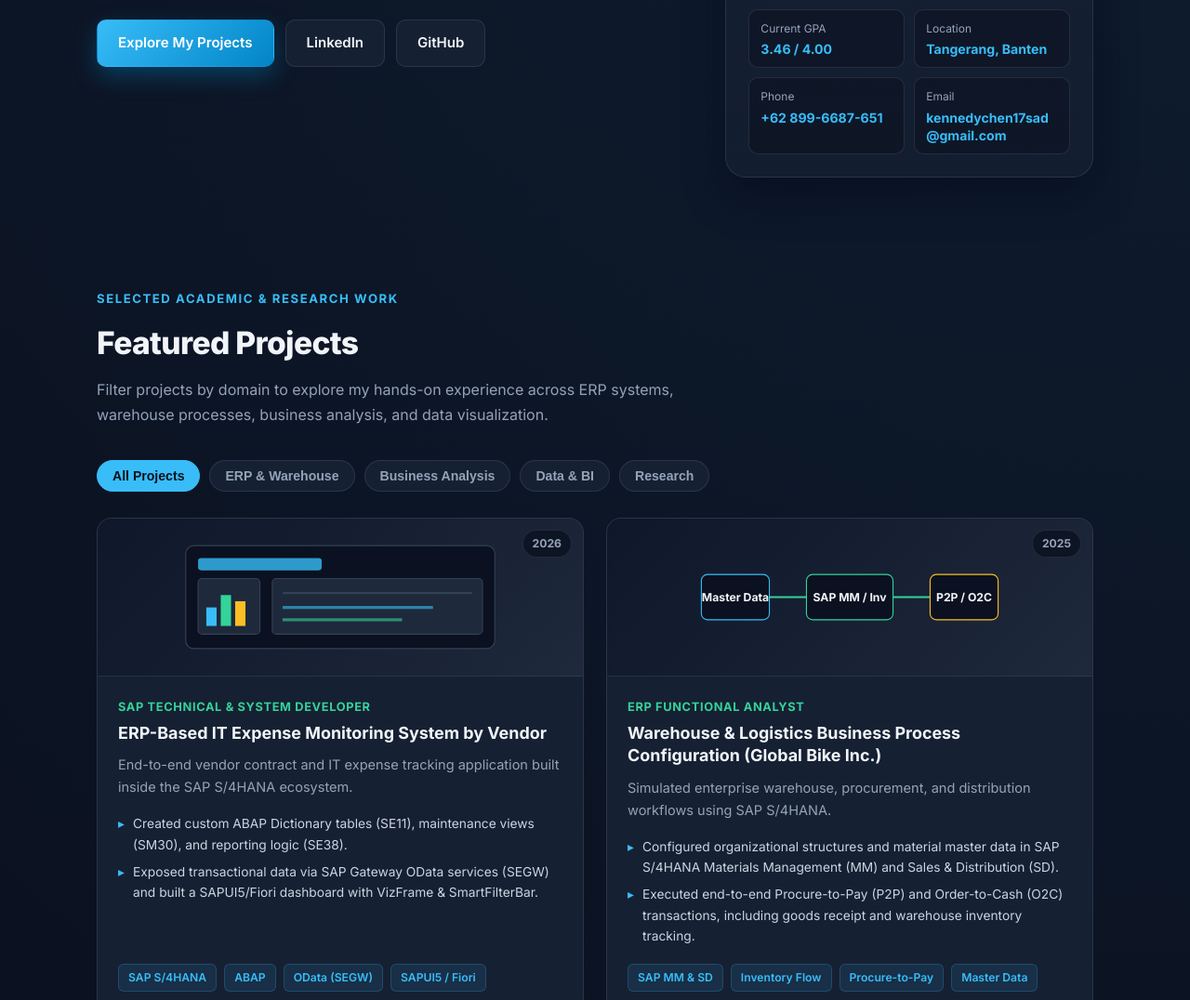
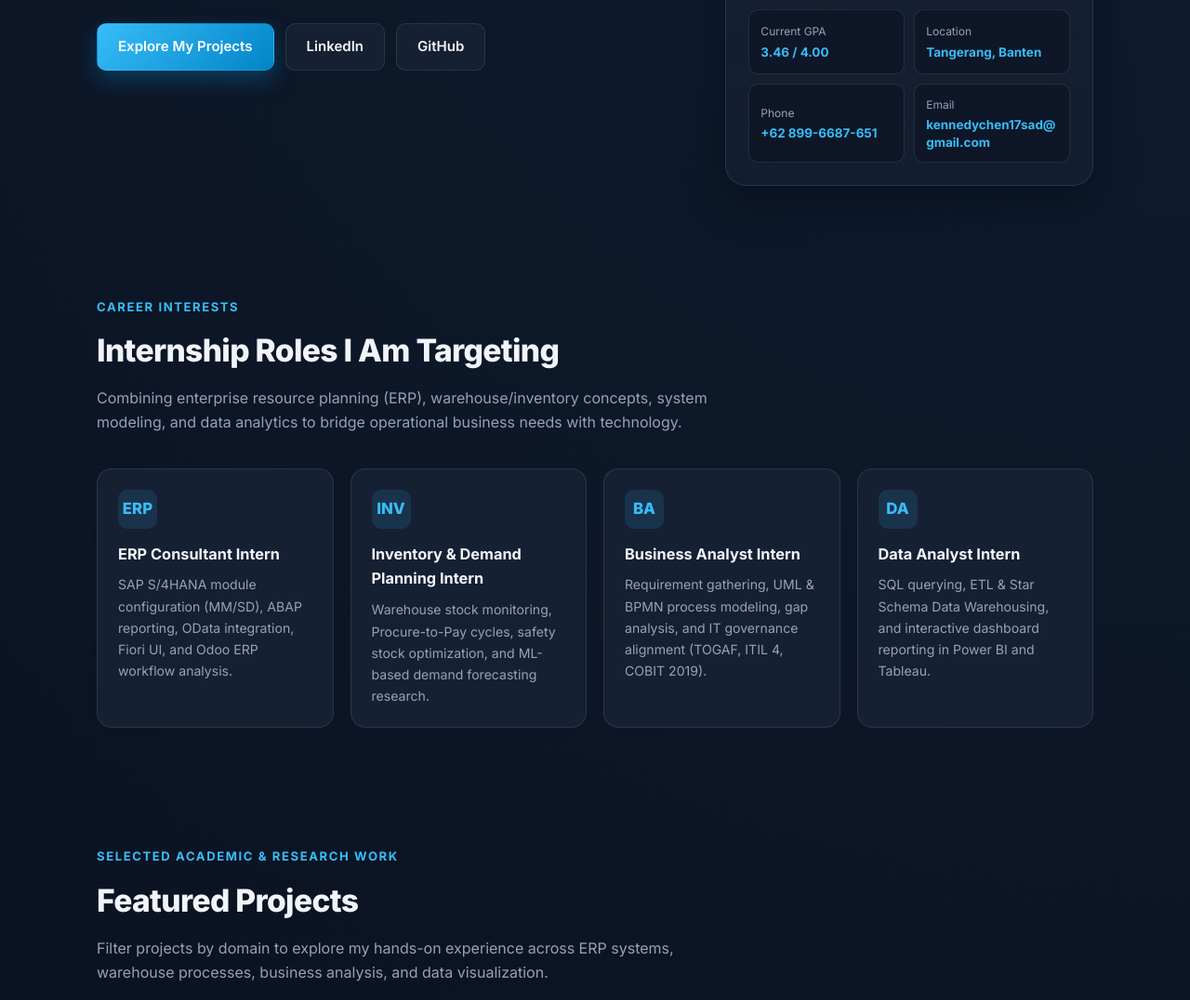
Before and after one commit to kennedychen17sad-hub/CV-kennedychen.github.io, a plain HTML site: page index.html in a window 1280 px wide. Shown: the part 500-1576 px from the top of the page at 93% size. Drawn offline with Linux system fonts and the light colour scheme.

Commit message:
Add files via upload

```diff
--- a/index.html
+++ b/index.html
@@ -21,6 +21,7 @@
       </a>
       <button class="menu-toggle" id="menuToggle" aria-label="Toggle navigation">&#9776;</button>
       <ul class="nav-links" id="navLinks">
+        <li><a href="#focus">Target Roles</a></li>
         <li><a href="#projects">Projects</a></li>
         <li><a href="#experience">Experience</a></li>
         <li><a href="#skills">Skills</a></li>
@@ -79,6 +80,42 @@
       </aside>
     </div>
   </header>
+
+  <!-- Target Internship Roles -->
+  <section id="focus">
+    <div class="container">
+      <div class="section-header">
+        <div class="section-eyebrow">Career Interests</div>
+        <h2 class="section-title">Internship Roles I Am Targeting</h2>
+        <p class="section-desc">
+          Combining enterprise resource planning (ERP), warehouse/inventory concepts, system modeling, and data analytics to bridge operational business needs with technology.
+        </p>
+      </div>
+
+      <div class="roles-grid">
+        <div class="role-card">
+          <div class="role-icon">ERP</div>
+          <h3>ERP Consultant Intern</h3>
+          <p>SAP S/4HANA module configuration (MM/SD), ABAP reporting, OData integration, Fiori UI, and Odoo ERP workflow analysis.</p>
+        </div>
+        <div class="role-card">
+          <div class="role-icon">INV</div>
+          <h3>Inventory &amp; Demand Planning Intern</h3>
+          <p>Warehouse stock monitoring, Procure-to-Pay cycles, safety stock optimization, and ML-based demand forecasting research.</p>
+        </div>
+        <div class="role-card">
+          <div class="role-icon">BA</div>
+          <h3>Business Analyst Intern</h3>
+          <p>Requirement gathering, UML &amp; BPMN process modeling, gap analysis, and IT governance alignment (TOGAF, ITIL 4, COBIT 2019).</p>
+        </div>
+        <div class="role-card">
+          <div class="role-icon">DA</div>
+          <h3>Data Analyst Intern</h3>
+          <p>SQL querying, ETL &amp; Star Schema Data Warehousing, and interactive dashboard reporting in Power BI and Tableau.</p>
+        </div>
+      </div>
+    </div>
+  </section>
 
   <!-- Projects Section -->
   <section id="projects">
--- a/styles.css
+++ b/styles.css
@@ -277,7 +277,7 @@ a {
 
 .mini-stats {
   display: grid;
-  grid-template-columns: 1fr 1fr;
+  grid-template-columns: repeat(2, minmax(0, 1fr));
   gap: 10px;
   text-align: left;
 }
@@ -286,12 +286,16 @@ a {
   background: rgba(11, 17, 32, 0.55);
   border: 1px solid var(--border);
   border-radius: 10px;
-  padding: 10px 12px;
+  padding: 12px;
+  display: flex;
+  flex-direction: column;
+  justify-content: center;
+  min-height: 70px;
 }
 
 .mini-stat strong {
   display: block;
-  font-size: 0.88rem;
+  font-size: 0.84rem;
   color: var(--primary);
   overflow-wrap: anywhere;
   line-height: 1.35;
```
